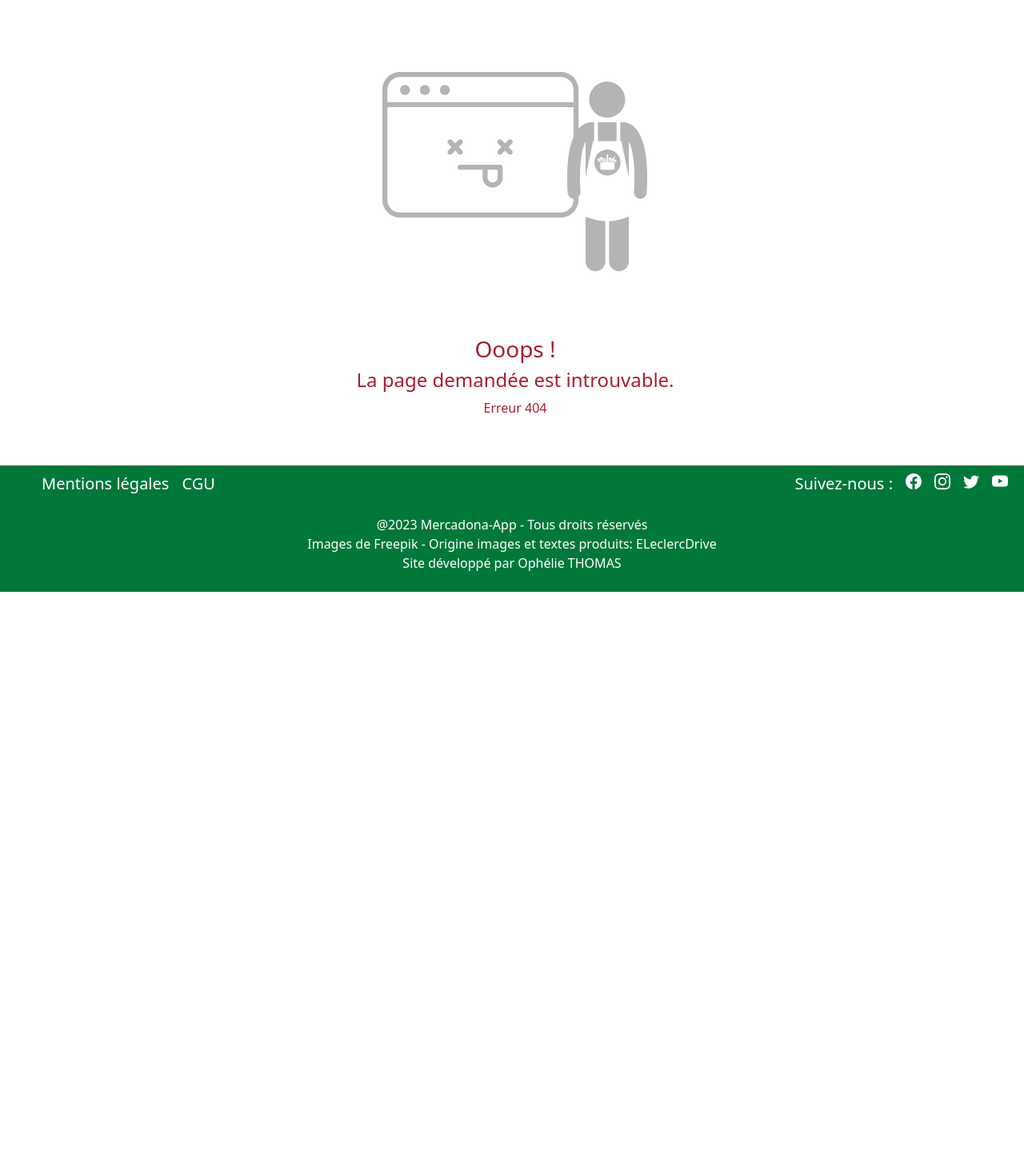
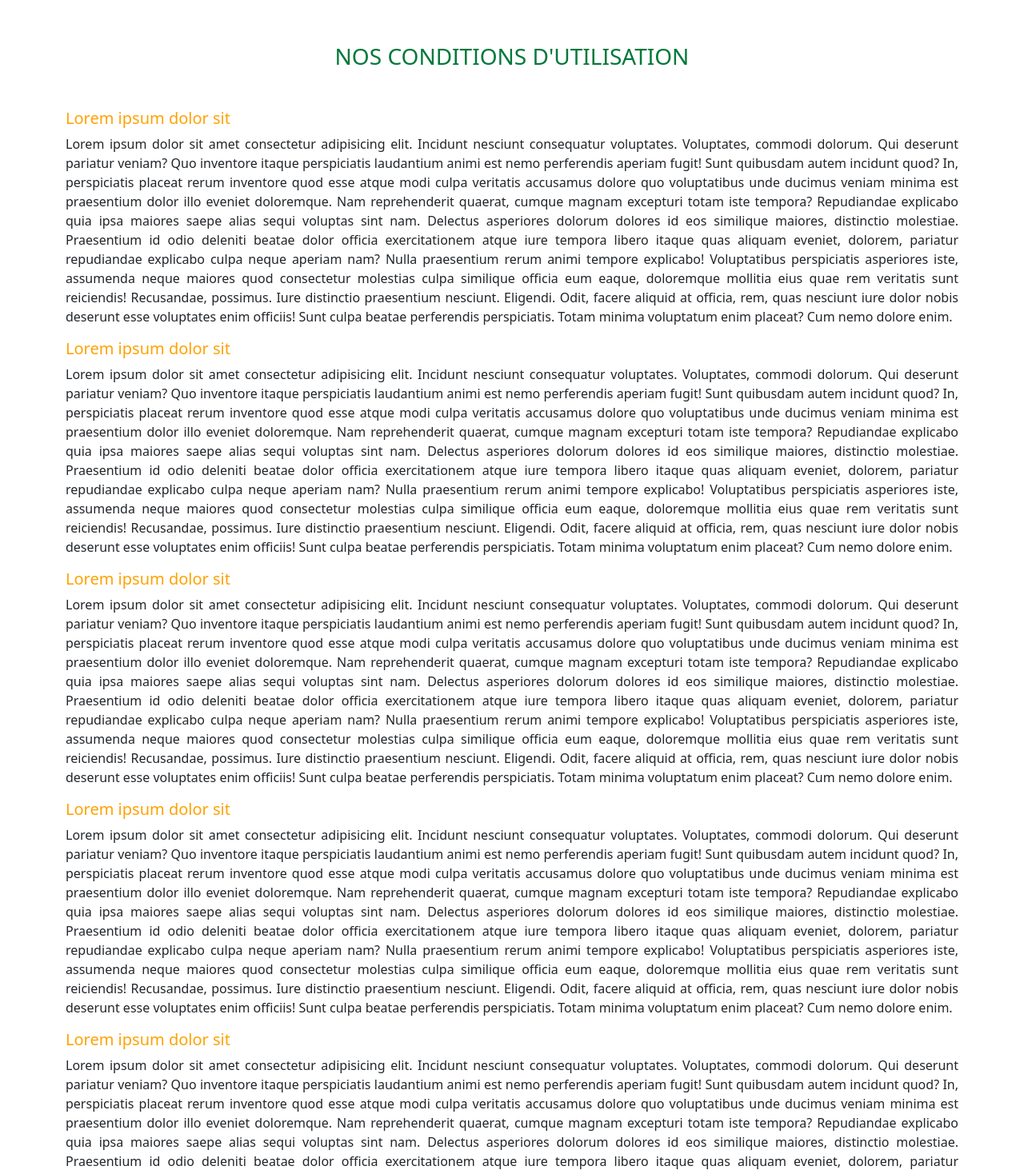
Before and after one commit to OphelieThomas33/mercadonaFront, an Angular app: page /cgu in a window 1280 px wide. Shown: the part 60-1528 px from the top of the page at 80% size. Before the commit the page ends 800 px from the top, so only its background shows below. Built offline with nearby package versions, Linux system fonts and the light colour scheme.

Commit message:
creation of conditions-of-use page

```diff
--- a/src/app/app-routing.module.ts
+++ b/src/app/app-routing.module.ts
@@ -3,11 +3,13 @@ import { RouterModule, Routes } from '@angular/router';
 import { HomePageComponent } from './catalog/home-page/home-page.component';
 import { DiscountPageComponent } from './catalog/discount-page/discount-page.component';
 import { PageNotFoundComponent } from './other-pages/page-not-found/page-not-found.component';
+import { ConditionsOfUseComponent } from './other-pages/conditions-of-use/conditions-of-use.component';
 
 const routes: Routes = [
   { path: 'catalogue', component: HomePageComponent },
   { path: '', redirectTo: 'catalogue', pathMatch: 'full'},
   { path: 'promotions', component: DiscountPageComponent},
+  { path: 'cgu', component: ConditionsOfUseComponent },
   { path: '**', component: PageNotFoundComponent}
   // { path: 'login', component: LoginComponent}
 
--- /dev/null
+++ b/src/app/other-pages/conditions-of-use/conditions-of-use.component.css
@@ -0,0 +1,11 @@
+p {
+  text-align: justify;
+}
+
+h3 {
+  color: #00783a;
+}
+
+h5 {
+  color: #ffa202;
+}
--- /dev/null
+++ b/src/app/other-pages/conditions-of-use/conditions-of-use.component.html
@@ -0,0 +1,49 @@
+<section class="cgu container">
+  <h3 class="text-center m-5">NOS CONDITIONS D'UTILISATION</h3>
+  <div class="mt-2">
+    <h5>Lorem ipsum dolor sit</h5>
+    <p>Lorem ipsum dolor sit amet consectetur adipisicing elit. Incidunt nesciunt consequatur voluptates. Voluptates, commodi dolorum. Qui deserunt pariatur veniam? Quo inventore itaque perspiciatis laudantium animi est nemo perferendis aperiam fugit!
+      Sunt quibusdam autem incidunt quod? In, perspiciatis placeat rerum inventore quod esse atque modi culpa veritatis accusamus dolore quo voluptatibus unde ducimus veniam minima est praesentium dolor illo eveniet doloremque.
+      Nam reprehenderit quaerat, cumque magnam excepturi totam iste tempora? Repudiandae explicabo quia ipsa maiores saepe alias sequi voluptas sint nam. Delectus asperiores dolorum dolores id eos similique maiores, distinctio molestiae.
+      Praesentium id odio deleniti beatae dolor officia exercitationem atque iure tempora libero itaque quas aliquam eveniet, dolorem, pariatur repudiandae explicabo culpa neque aperiam nam? Nulla praesentium rerum animi tempore explicabo!
+      Voluptatibus perspiciatis asperiores iste, assumenda neque maiores quod consectetur molestias culpa similique officia eum eaque, doloremque mollitia eius quae rem veritatis sunt reiciendis! Recusandae, possimus. Iure distinctio praesentium nesciunt. Eligendi.
+      Odit, facere aliquid at officia, rem, quas nesciunt iure dolor nobis deserunt esse voluptates enim officiis! Sunt culpa beatae perferendis perspiciatis. Totam minima voluptatum enim placeat? Cum nemo dolore enim.</p>
+  </div>
+  <div class="mt-2">
+    <h5>Lorem ipsum dolor sit</h5>
+    <p>Lorem ipsum dolor sit amet consectetur adipisicing elit. Incidunt nesciunt consequatur voluptates. Voluptates, commodi dolorum. Qui deserunt pariatur veniam? Quo inventore itaque perspiciatis laudantium animi est nemo perferendis aperiam fugit!
+      Sunt quibusdam autem incidunt quod? In, perspiciatis placeat rerum inventore quod esse atque modi culpa veritatis accusamus dolore quo voluptatibus unde ducimus veniam minima est praesentium dolor illo eveniet doloremque.
+      Nam reprehenderit quaerat, cumque magnam excepturi totam iste tempora? Repudiandae explicabo quia ipsa maiores saepe alias sequi voluptas sint nam. Delectus asperiores dolorum dolores id eos similique maiores, distinctio molestiae.
+      Praesentium id odio deleniti beatae dolor officia exercitationem atque iure tempora libero itaque quas aliquam eveniet, dolorem, pariatur repudiandae explicabo culpa neque aperiam nam? Nulla praesentium rerum animi tempore explicabo!
+      Voluptatibus perspiciatis asperiores iste, assumenda neque maiores quod consectetur molestias culpa similique officia eum eaque, doloremque mollitia eius quae rem veritatis sunt reiciendis! Recusandae, possimus. Iure distinctio praesentium nesciunt. Eligendi.
+      Odit, facere aliquid at officia, rem, quas nesciunt iure dolor nobis deserunt esse voluptates enim officiis! Sunt culpa beatae perferendis perspiciatis. Totam minima voluptatum enim placeat? Cum nemo dolore enim.</p>
+  </div>
+  <div class="mt-2">
+    <h5>Lorem ipsum dolor sit</h5>
+    <p>Lorem ipsum dolor sit amet consectetur adipisicing elit. Incidunt nesciunt consequatur voluptates. Voluptates, commodi dolorum. Qui deserunt pariatur veniam? Quo inventore itaque perspiciatis laudantium animi est nemo perferendis aperiam fugit!
+      Sunt quibusdam autem incidunt quod? In, perspiciatis placeat rerum inventore quod esse atque modi culpa veritatis accusamus dolore quo voluptatibus unde ducimus veniam minima est praesentium dolor illo eveniet doloremque.
+      Nam reprehenderit quaerat, cumque magnam excepturi totam iste tempora? Repudiandae explicabo quia ipsa maiores saepe alias sequi voluptas sint nam. Delectus asperiores dolorum dolores id eos similique maiores, distinctio molestiae.
+      Praesentium id odio deleniti beatae dolor officia exercitationem atque iure tempora libero itaque quas aliquam eveniet, dolorem, pariatur repudiandae explicabo culpa neque aperiam nam? Nulla praesentium rerum animi tempore explicabo!
+      Voluptatibus perspiciatis asperiores iste, assumenda neque maiores quod consectetur molestias culpa similique officia eum eaque, doloremque mollitia eius quae rem veritatis sunt reiciendis! Recusandae, possimus. Iure distinctio praesentium nesciunt. Eligendi.
+      Odit, facere aliquid at officia, rem, quas nesciunt iure dolor nobis deserunt esse voluptates enim officiis! Sunt culpa beatae perferendis perspiciatis. Totam minima voluptatum enim placeat? Cum nemo dolore enim.</p>
+  </div>
+  <div class="mt-2">
+    <h5>Lorem ipsum dolor sit</h5>
+    <p>Lorem ipsum dolor sit amet consectetur adipisicing elit. Incidunt nesciunt consequatur voluptates. Voluptates, commodi dolorum. Qui deserunt pariatur veniam? Quo inventore itaque perspiciatis laudantium animi est nemo perferendis aperiam fugit!
+      Sunt quibusdam autem incidunt quod? In, perspiciatis placeat rerum inventore quod esse atque modi culpa veritatis accusamus dolore quo voluptatibus unde ducimus veniam minima est praesentium dolor illo eveniet doloremque.
+      Nam reprehenderit quaerat, cumque magnam excepturi totam iste tempora? Repudiandae explicabo quia ipsa maiores saepe alias sequi voluptas sint nam. Delectus asperiores dolorum dolores id eos similique maiores, distinctio molestiae.
+      Praesentium id odio deleniti beatae dolor officia exercitationem atque iure tempora libero itaque quas aliquam eveniet, dolorem, pariatur repudiandae explicabo culpa neque aperiam nam? Nulla praesentium rerum animi tempore explicabo!
+      Voluptatibus perspiciatis asperiores iste, assumenda neque maiores quod consectetur molestias culpa similique officia eum eaque, doloremque mollitia eius quae rem veritatis sunt reiciendis! Recusandae, possimus. Iure distinctio praesentium nesciunt. Eligendi.
+      Odit, facere aliquid at officia, rem, quas nesciunt iure dolor nobis deserunt esse voluptates enim officiis! Sunt culpa beatae perferendis perspiciatis. Totam minima voluptatum enim placeat? Cum nemo dolore enim.</p>
+  </div>
+  <div class="mt-2">
+    <h5>Lorem ipsum dolor sit</h5>
+    <p>Lorem ipsum dolor sit amet consectetur adipisicing elit. Incidunt nesciunt consequatur voluptates. Voluptates, commodi dolorum. Qui deserunt pariatur veniam? Quo inventore itaque perspiciatis laudantium animi est nemo perferendis aperiam fugit!
+      Sunt quibusdam autem incidunt quod? In, perspiciatis placeat rerum inventore quod esse atque modi culpa veritatis accusamus dolore quo voluptatibus unde ducimus veniam minima est praesentium dolor illo eveniet doloremque.
+      Nam reprehenderit quaerat, cumque magnam excepturi totam iste tempora? Repudiandae explicabo quia ipsa maiores saepe alias sequi voluptas sint nam. Delectus asperiores dolorum dolores id eos similique maiores, distinctio molestiae.
+      Praesentium id odio deleniti beatae dolor officia exercitationem atque iure tempora libero itaque quas aliquam eveniet, dolorem, pariatur repudiandae explicabo culpa neque aperiam nam? Nulla praesentium rerum animi tempore explicabo!
+      Voluptatibus perspiciatis asperiores iste, assumenda neque maiores quod consectetur molestias culpa similique officia eum eaque, doloremque mollitia eius quae rem veritatis sunt reiciendis! Recusandae, possimus. Iure distinctio praesentium nesciunt. Eligendi.
+      Odit, facere aliquid at officia, rem, quas nesciunt iure dolor nobis deserunt esse voluptates enim officiis! Sunt culpa beatae perferendis perspiciatis. Totam minima voluptatum enim placeat? Cum nemo dolore enim.</p>
+  </div>
+
+</section>
--- a/src/app/ui/footer/footer.component.html
+++ b/src/app/ui/footer/footer.component.html
@@ -7,7 +7,7 @@
             <a href="">Mentions légales</a>
           </li>
           <li class="m-2">
-            <a href="">CGU</a>
+            <a routerLink="/cgu">CGU</a>
           </li>
         </ul>
       </nav>
--- a/src/app/ui/header/header.component.css
+++ b/src/app/ui/header/header.component.css
@@ -21,7 +21,8 @@
     height: 25px;
   }
 }
- a {
+
+#login {
   color: white;
   text-decoration: none;
  }
--- a/src/app/ui/header/header.component.html
+++ b/src/app/ui/header/header.component.html
@@ -18,7 +18,7 @@
         </li>
       </ul>
       <button type="button" class="btn btn-success">
-        <a routerLink="/login">Connexion</a>
+        <a routerLink="/login" id="login">Connexion</a>
       </button>
     </div>
   </nav>
```
Also changed, not shown: src/app/app.module.ts (+5 -2 lines), src/app/other-pages/conditions-of-use/conditions-of-use.component.ts (added, +10 -0 lines), src/app/other-pages/other-pages.module.ts (deleted, +0 -15 lines), 1 other file (tests, documents, lock files or other folders).
